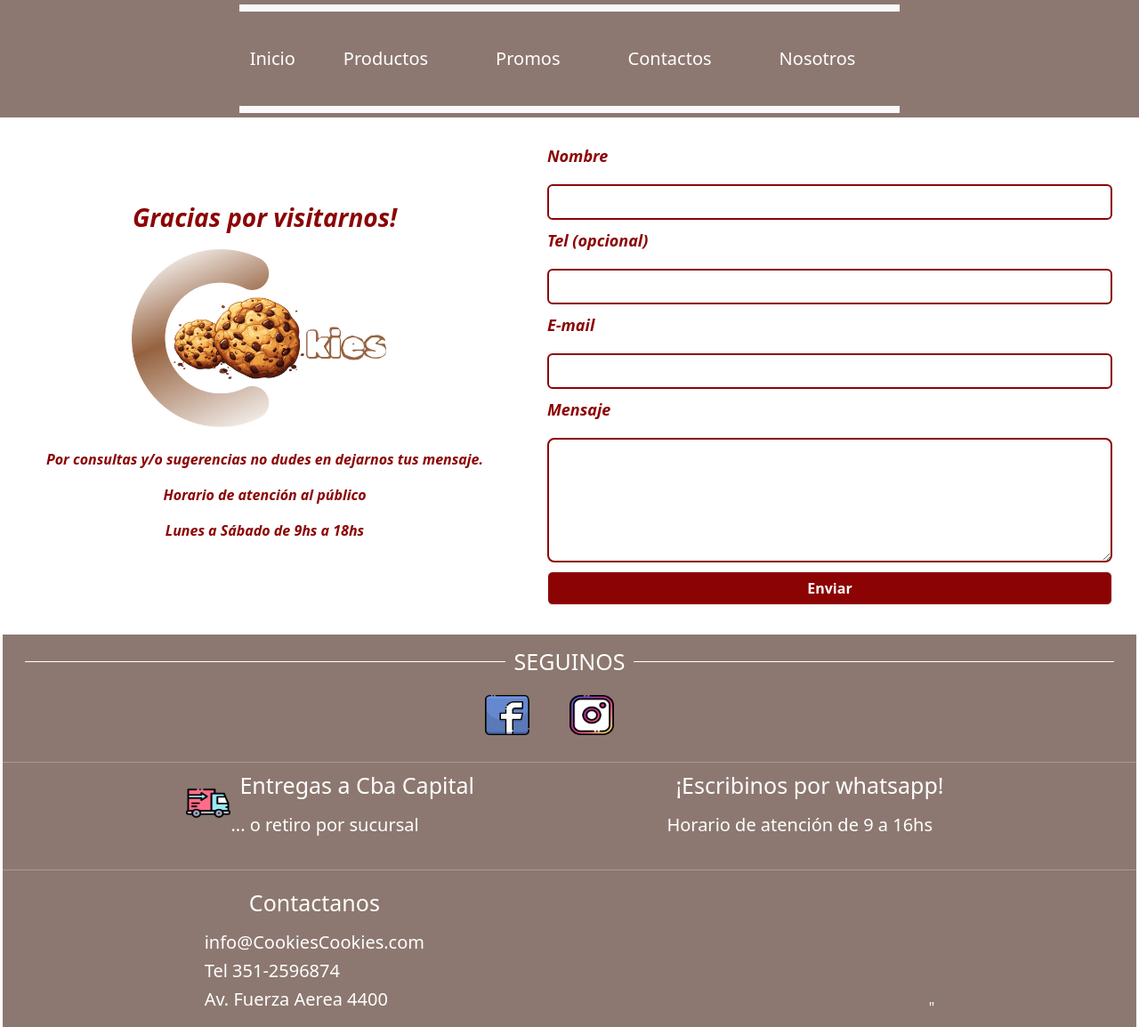
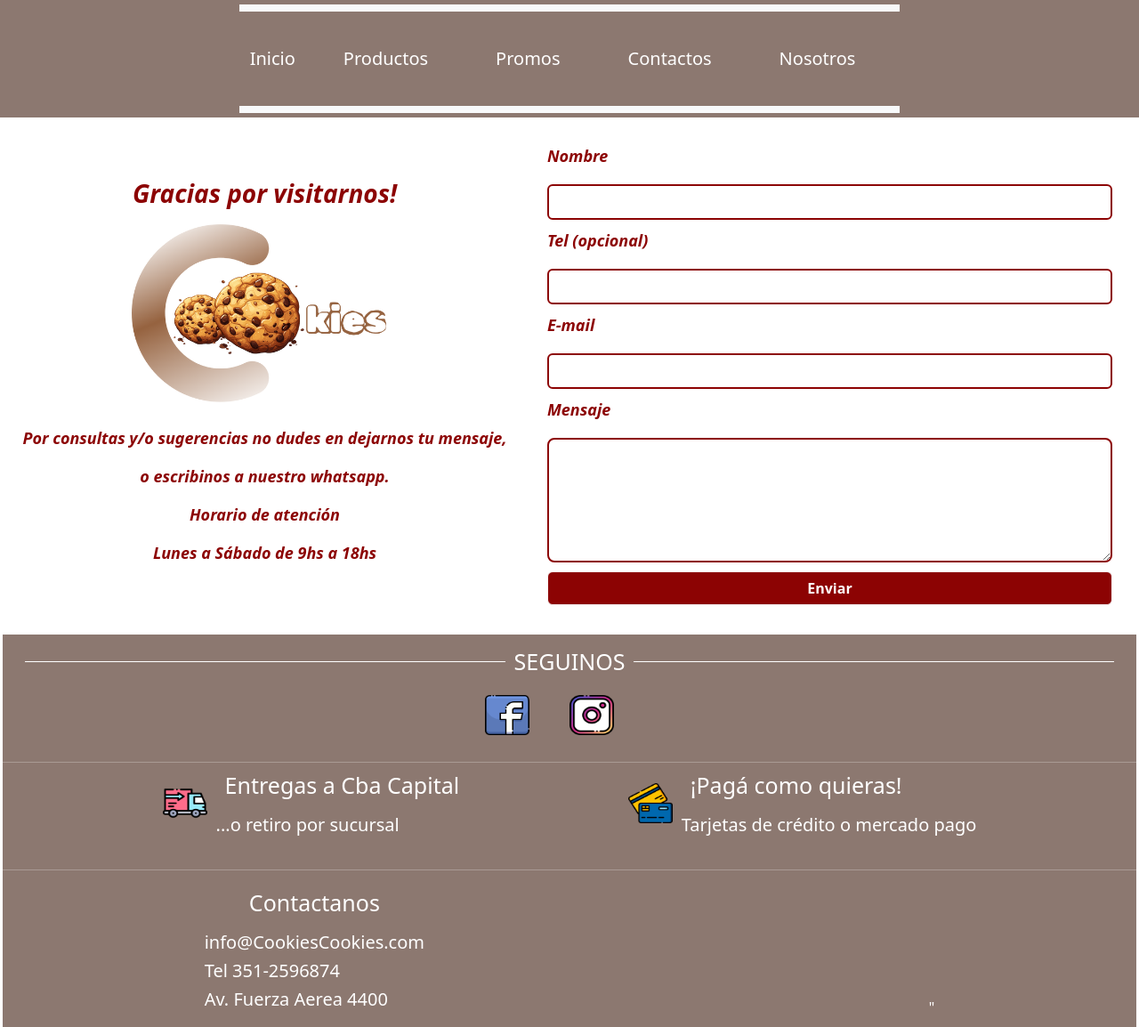
Before and after one commit to Gaby1405/Proyecto-Coder, a website: page pages/contactos.html in a window 1280 px wide. Shown: the whole page at 89% size. Drawn offline with nearby package versions, Linux system fonts and the light colour scheme; grey boxes are pictures that could not be loaded; a web font is replaced by a local one.

Commit message:
terminado

```diff
--- a/css/stilo.css
+++ b/css/stilo.css
@@ -187,6 +187,7 @@ text-align: center;
 .col-logo p{
     color: #8C0303;
     font-weight: bolder;
+    font-size: 18px;
 }
 
 .logo {
@@ -470,6 +471,13 @@ padding: 10px;
 .img-container{
 display: flex;
 align-items: center;
+gap:10px;
+}
+
+.img-container2{
+display: flex;
+align-items: center;
+gap:10px
 }
 
 .linea2{
--- a/pages/contactos.html
+++ b/pages/contactos.html
@@ -3,6 +3,11 @@
 <head>
     <meta charset="UTF-8">
     <meta name="viewport" content="width=device-width, initial-scale=1.0">
+    <meta name="description" content="Encontra en CoOkies CoOkies las más ricas galletas estilo New York.
+    Visitanos en nuestra web y endulza tus momentos especiales.">
+    <meta name="keywords" content="dulce,galletas,estilo,new york,rellenas,envios,endulzar,cookie,cafe,leche,merienda,
+    chocolate,calidad">
+    <link  rel= "shortcut icon"  href="../img/favicon2.ico" type="image/x-icon">
     <link href="https://cdn.jsdelivr.net/npm/bootstrap@5.3.6/dist/css/bootstrap.min.css" rel="stylesheet"
         integrity="sha384-4Q6Gf2aSP4eDXB8Miphtr37CMZZQ5oXLH2yaXMJ2w8e2ZtHTl7GptT4jmndRuHDT" crossorigin="anonymous">
         <link rel="stylesheet" href="https://cdnjs.cloudflare.com/ajax/libs/animate.css/4.1.1/animate.min.css" />
@@ -43,8 +48,9 @@
                 <div class="col-logo">
                 <h3><em>Gracias por visitarnos!</em></h3>
                 <img src="../img/logo1.png" alt="logo" class="img-fluid" style="max-width: 80%;">
-                <p><br><em>Por consultas y/o sugerencias no dudes en dejarnos tus mensaje.</em></h3>
-                <p><em>Horario de atención al público</em></p>
+                <p><br><em>Por consultas y/o sugerencias no dudes en dejarnos tu mensaje,</em></p>
+                <p><em>o escribinos a nuestro whatsapp.</em></p>
+                <p><em>Horario de atención</em></p>
                 <p><em>Lunes a Sábado de 9hs a 18hs</em></p>
                 </div>
             <div class="col-form">
@@ -80,15 +86,18 @@
         <hr class="linea1">
         <section class="parte2footer">
             <div class="img-container">
-                <a href=""><img src="../img/camion-de-reparto.png" alt="icono camion"></a>
-                <div class="texto">
-                    <h3>Entregas a Cba Capital<br></h3>
-                    <h4>... o retiro por sucursal</h4>
+                <a href="..."><img src="../img/camion-de-reparto.png" alt="icono camion"></a>
+                <div>
+                <h3>Entregas a Cba Capital<br></h3>
+                <h4>...o retiro por sucursal</h4>
                 </div>
             </div>
+            <div class="img-container2">
+                <a href="..."><img src="../img/tarjeta-de-credito.png" alt="icono de tarjetas"></a>
             <div>
-                <h3>¡Escribinos por whatsapp!<br></h3>
-                <h4>Horario de atención de 9 a 16hs</h4>
+                <h3>¡Pagá como quieras!<br></h3>
+                <h4>Tarjetas de crédito o mercado pago</h4>
+            </div>
             </div>
         </section>
         <hr class="linea2">
```
Also changed, not shown: index.html (+8 -7 lines), pages/nosotros.html (+11 -3 lines), pages/productos.html (+11 -3 lines), pages/promos.html (+11 -3 lines), img/favicon.ico.png (deleted), img/favicon2.ico (added), img/paraicono.png (deleted), img/tarjeta-de-credito.png (added).
